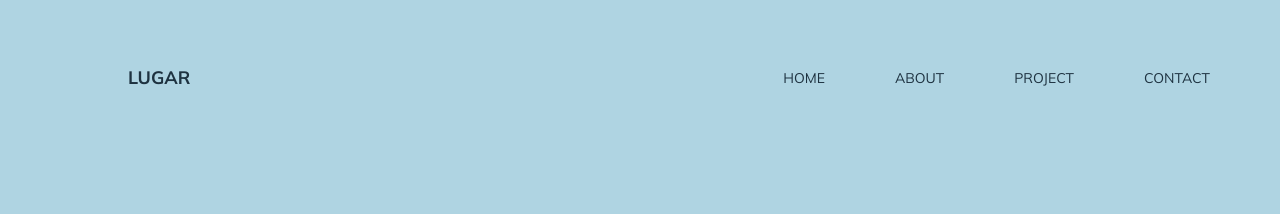
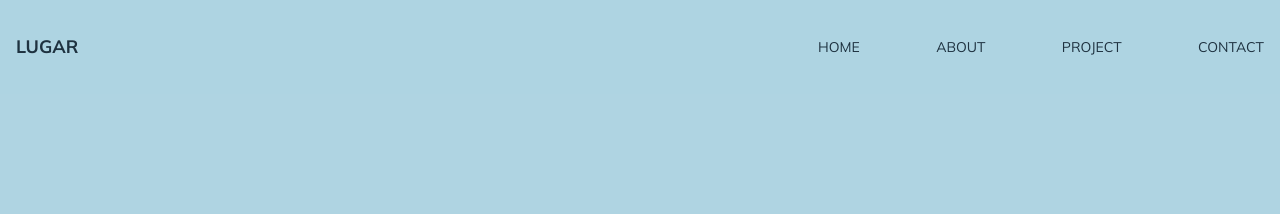
Before and after one commit to BizinaZoja/lugar, a plain HTML site: page index.html in a window 1280 px wide. Shown: the top 214 px of the page. Drawn offline with Linux system fonts and the light colour scheme.

Commit message:
edit header nav, add pos sticky and media for small desctops

```diff
--- a/css/style.css
+++ b/css/style.css
@@ -28,28 +28,43 @@ a {
 
 
 /* Menu */
-
+header {
+    width: 100%;
+    background-color: #afd4e2a4;
+    position: sticky;
+    top: 0;
+    z-index: 10;
+}
 .nav a {
     color: #1E3240;
 }
 
 .nav {
-    width: 100%;
-    position: absolute;
-    top: 67px;
-    /* left: 50%;
-    transform: translate(-50%, 0); */
-    /*todo change position of navigation*/
+    max-width: 1240;
+    margin: 16px auto;
+    padding: 20px 16px;
     display: flex;
     justify-content: space-between;
     align-items: center;
 }
 
-/* @media screen and (max-width: 1440px) {
+@media screen and (min-width: 992px) and (max-width: 1240px) {
     .nav {
-        width: 1440px;
+        max-width: 920px;
     }
-} */
+}
+
+@media screen and (min-width: 768px) and (max-width: 1199px) {
+    .nav {
+        max-width: 760px;
+    }
+}
+
+@media (min-width: 768px) and (max-width: 991px) {
+    .nav {
+        max-width: 760px;
+    }
+}
 
 .logo {
     font-weight: 700;
@@ -60,17 +75,14 @@ a {
 
 }
 
-.nav__logo {
-    margin-left: 10%;
-}
-
 .nav__menu {
+    width: 446px;
     display: flex;
     justify-content: space-between;
 }
 
 .nav__menu-item {
-    margin-right: 70px;
+    /* margin-right: 70px; */
     font-size: 14px;
     font-weight: 400;
     line-height: 18px;
@@ -87,6 +99,8 @@ section {
 
 .hero {
     background-color: #AFD4E2;
+    position: absolute;
+    top:0;
 }
 
 .container {
@@ -101,13 +115,11 @@ section {
     display: flex;
     justify-content: space-between;
     align-items: center;
-    z-index: 1;
 }
 
 .hero__content-text {
     position: relative;
     max-width: 60%;
-    z-index: 100;
 }
 
 .hero h1 {
--- a/index.html
+++ b/index.html
@@ -90,13 +90,13 @@
                                 <div class="item-address"><img src="img/ic_outline-location-on.svg">2464 Royal Ln. Mesa, 45463</div>
                             </div>
                         </div>
-                        <div class="slider__item">
+                        <!-- <div class="slider__item">
                             <img src="img/left bg4.png" alt="house">
                             <div class="slider__item-descr">
                                 <div class="item-name">Smart city projecct</div>
                                 <div class="item-address"><img src="img/ic_outline-location-on.svg">2715 Ash Dr. San Jose, Dubai</div>
                             </div>
-                        </div>
+                        </div> -->
                     </div>
                 </div>
             </div>
```
